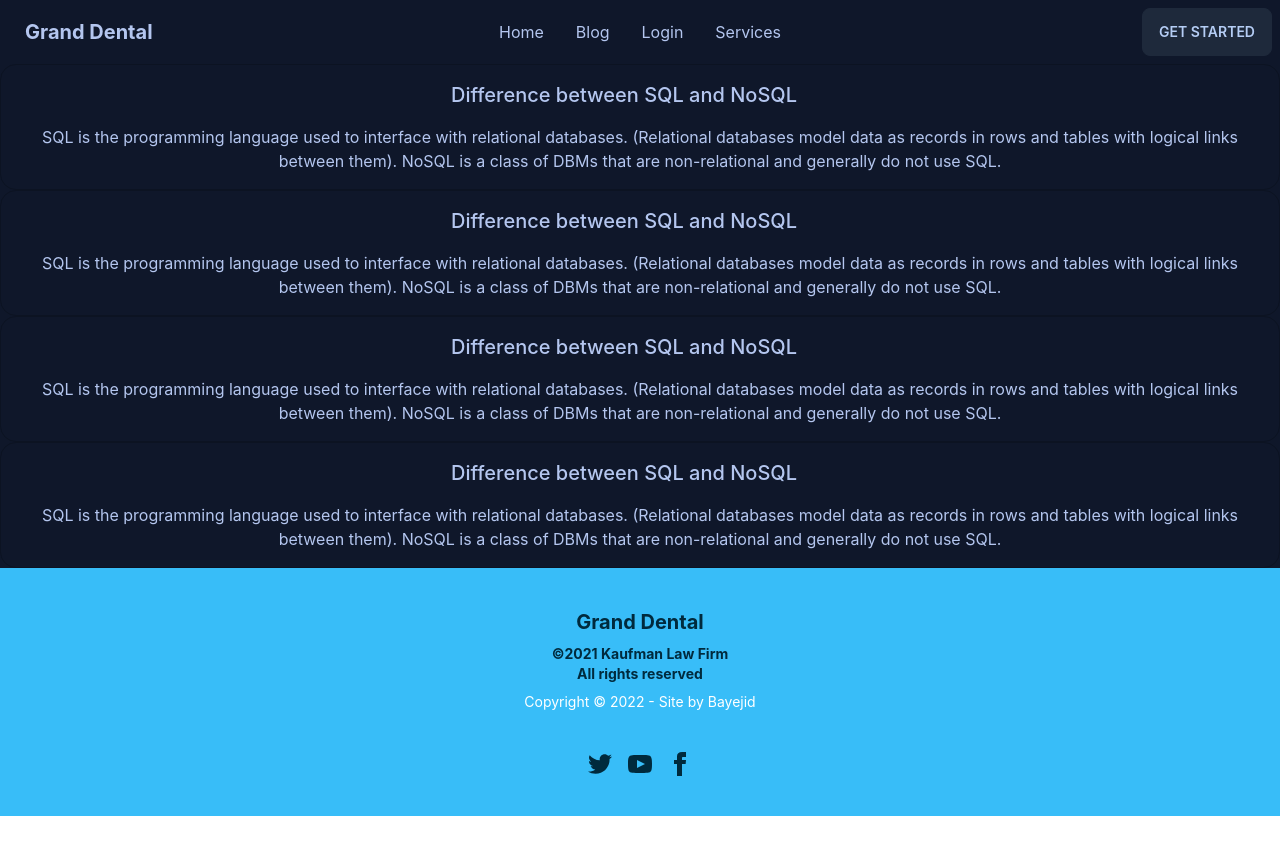
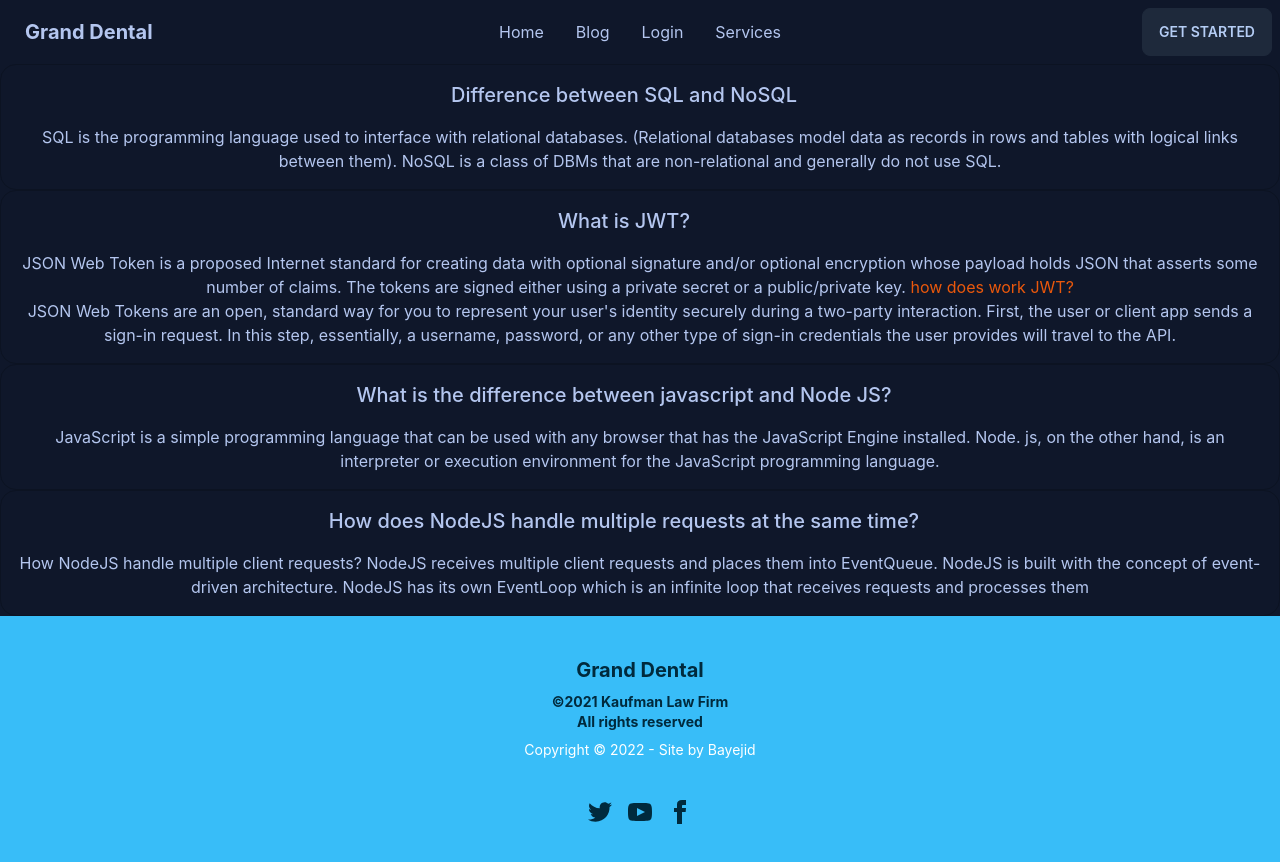
Before and after one commit to bayejidhawlader/grand-dental-client-11, a React (Create React App) app: page /blog in a window 1280 px wide. Before the commit the page ends 816 px from the top, so only its background shows below. Built offline with nearby package versions, Linux system fonts and the light colour scheme; no server answers.

Commit message:
BLog page 4 question and answer added

```diff
--- a/src/Pages/Blog/Blog.js
+++ b/src/Pages/Blog/Blog.js
@@ -21,56 +21,63 @@ const Blog = () => {
         </div>
       </div>
 
-      {/* 01 */}
+      {/* 02 */}
+      <div
+        tabIndex={0}
+        className="collapse collapse-open border border-base-300 bg-base-100 rounded-box"
+      >
+        <div className="collapse-title text-xl font-medium">What is JWT?</div>
+        <div className="collapse-content">
+          <p>
+            JSON Web Token is a proposed Internet standard for creating data
+            with optional signature and/or optional encryption whose payload
+            holds JSON that asserts some number of claims. The tokens are signed
+            either using a private secret or a public/private key.{" "}
+            <span className="text-orange-600">how does work JWT?</span>{" "}
+            <p>
+              JSON Web Tokens are an open, standard way for you to represent
+              your user's identity securely during a two-party interaction.
+              First, the user or client app sends a sign-in request. In this
+              step, essentially, a username, password, or any other type of
+              sign-in credentials the user provides will travel to the API.
+            </p>
+          </p>
+        </div>
+      </div>
+
+      {/* 03 */}
       <div
         tabIndex={0}
         className="collapse collapse-open border border-base-300 bg-base-100 rounded-box"
       >
         <div className="collapse-title text-xl font-medium">
-          Difference between SQL and NoSQL
+          What is the difference between javascript and Node JS?
         </div>
         <div className="collapse-content">
           <p>
-            SQL is the programming language used to interface with relational
-            databases. (Relational databases model data as records in rows and
-            tables with logical links between them). NoSQL is a class of DBMs
-            that are non-relational and generally do not use SQL.
+            JavaScript is a simple programming language that can be used with
+            any browser that has the JavaScript Engine installed. Node. js, on
+            the other hand, is an interpreter or execution environment for the
+            JavaScript programming language.
           </p>
         </div>
       </div>
 
-      {/* 01 */}
+      {/* 04 */}
       <div
         tabIndex={0}
         className="collapse collapse-open border border-base-300 bg-base-100 rounded-box"
       >
         <div className="collapse-title text-xl font-medium">
-          Difference between SQL and NoSQL
+          How does NodeJS handle multiple requests at the same time?
         </div>
         <div className="collapse-content">
           <p>
-            SQL is the programming language used to interface with relational
-            databases. (Relational databases model data as records in rows and
-            tables with logical links between them). NoSQL is a class of DBMs
-            that are non-relational and generally do not use SQL.
-          </p>
-        </div>
-      </div>
-
-      {/* 01 */}
-      <div
-        tabIndex={0}
-        className="collapse collapse-open border border-base-300 bg-base-100 rounded-box"
-      >
-        <div className="collapse-title text-xl font-medium">
-          Difference between SQL and NoSQL
-        </div>
-        <div className="collapse-content">
-          <p>
-            SQL is the programming language used to interface with relational
-            databases. (Relational databases model data as records in rows and
-            tables with logical links between them). NoSQL is a class of DBMs
-            that are non-relational and generally do not use SQL.
+            How NodeJS handle multiple client requests? NodeJS receives multiple
+            client requests and places them into EventQueue. NodeJS is built
+            with the concept of event-driven architecture. NodeJS has its own
+            EventLoop which is an infinite loop that receives requests and
+            processes them
           </p>
         </div>
       </div>
```
